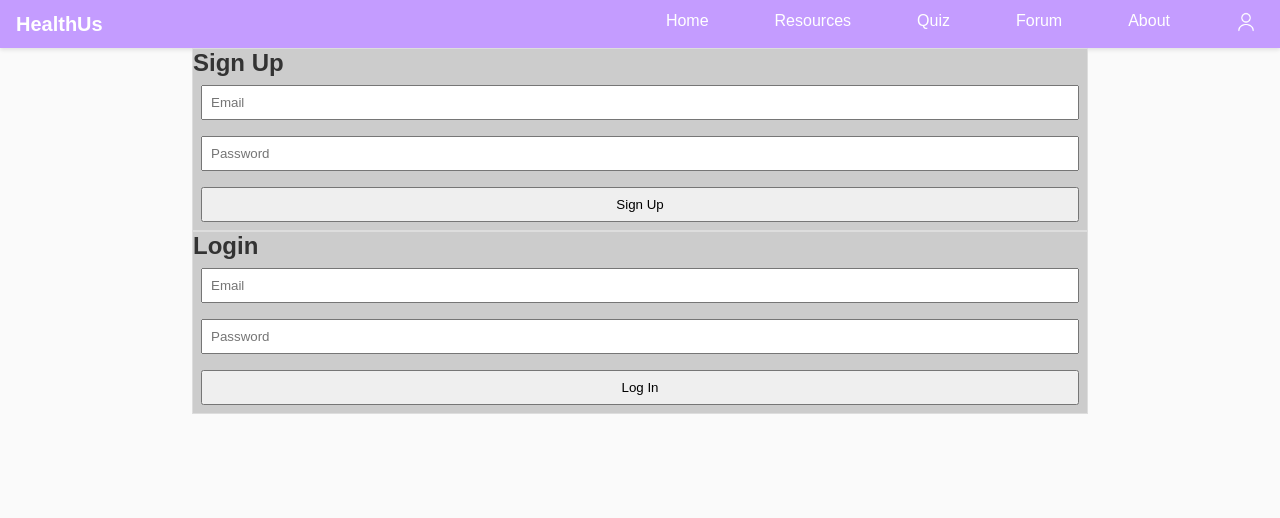
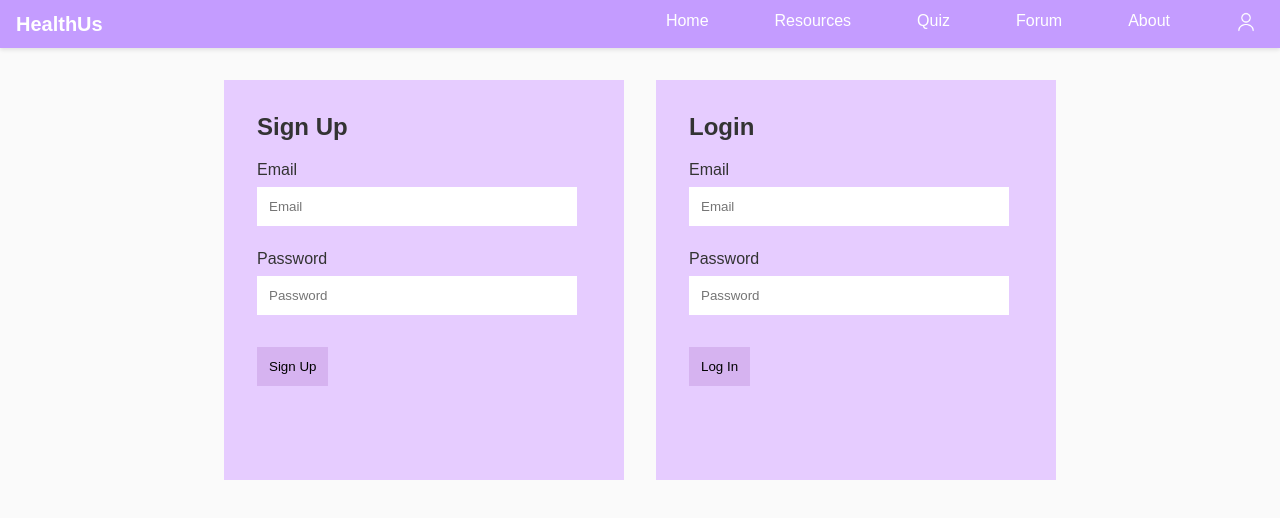
Before and after one commit to lattematics/hotpot, a React (Create React App) app: page /login in a window 1280 px wide. Shown: the top 518 px of the page. Built offline with nearby package versions, Linux system fonts and the light colour scheme.

Commit message:
Login styling pt.2

```diff
--- a/src/components/Login.jsx
+++ b/src/components/Login.jsx
@@ -16,7 +16,7 @@ function showMessage(message, divId){
   messageDiv.style.opacity=1;
   setTimeout(function(){
       messageDiv.style.opacity=0;
-  },5000);
+  },3000);
 }
 
 function Login() {
@@ -33,7 +33,7 @@ function Login() {
 
         setTimeout(function () {
           window.location = '/';
-        }, 2000);
+        }, 1500);
     })
     .catch((error)=>{
         const errorCode=error.code;
@@ -47,15 +47,17 @@ function Login() {
   };
 
   return (
-    <form class="log" onSubmit={handleSubmit}>
-      <h2>Login</h2>
-      <div id="logInMessage" class="messageDiv" style={{display: 'none'}}></div>
+    <div>
+      <form id="Login" class="log" onSubmit={handleSubmit}>
+        <h2 class="logh2">Login</h2>
+        <label>Email</label>
         <input
           type="text"
           placeholder="Email"
           value={email}
           onChange={(e) => setEmail(e.target.value)}
         />
+        <label>Password</label>
         <input
           type="password"
           placeholder="Password"
@@ -63,7 +65,9 @@ function Login() {
           onChange={(e) => setPassword(e.target.value)}
         />
         <button type="submit">Log In</button>
+        <div id="logInMessage" class="messageDiv" style={{display: 'none'}}><p>hello</p></div>
       </form>
+    </div>
   );
 }
 
--- a/src/components/Signup.jsx
+++ b/src/components/Signup.jsx
@@ -16,7 +16,7 @@ function showMessage(message, divId){
     messageDiv.style.opacity=1;
     setTimeout(function(){
         messageDiv.style.opacity=0;
-    },5000);
+    },3000);
 }
 
 function Signup() {
@@ -56,15 +56,17 @@ function Signup() {
 
 
     return (
-    <form class="log" onSubmit={handleSubmit}>
-        <h2>Sign Up</h2>
-        <div id="signUpMessage" class="messageDiv" style={{display: 'none'}}></div>
+        <div>
+            <form id="Signup" class="log" onSubmit={handleSubmit}>
+                <h2 class="logh2">Sign Up</h2>
+                <label>Email</label>
                 <input
                     type="text"
                     placeholder="Email"
                     value={email}
                     onChange={(e) => setEmail(e.target.value)}
                 />
+                <label>Password</label>
                 <input
                     type="password"
                     placeholder="Password"
@@ -72,7 +74,9 @@ function Signup() {
                     onChange={(e) => setPassword(e.target.value)}
                 />
                 <button type="submit">Sign Up</button>
+                <div id="signUpMessage" class="messageDiv" style={{display: 'none'}}></div>
             </form>
+        </div>
     );
 }
 
--- a/src/style.css
+++ b/src/style.css
@@ -410,25 +410,55 @@ textarea {
   background-color: #a369e0;
 }
 
-.formbtn {
-  margin: auto;
+.logform {
+  display: flex;
+  flex-direction: row;
+  margin: 2rem 3rem;
+  justify-content: center;
 }
 
 .log {
-  display: grid;
-  border: 1px solid #ddd;
-  background-color: #ccc;
-  align-items: vertical;
-  max-width: 70%;
-  margin: auto;
+  display: flex;
+  flex-direction: column;
+  align-items: baseline;
+  border: 1px solid #e6ccff;
+  background-color: #e6ccff;
+  padding: 1rem;
+  min-height: 25rem;
+  width: 25rem;
+}
+
+.logh2 {
+  margin: 1rem 0.75rem 0.75rem 1rem;
+}
+
+.log label {
+  margin-top: 0.5rem;
+  margin-bottom: -0.5rem;
 }
 
 .log input {
-  margin: 0.5rem;
-  padding: 0.5rem;
+  border: none;
+  display: inline-table;
+  margin: 1rem;
+  padding: 0.75rem;
+  width: 20rem;
 }
 
 .log button {
-  margin: 0.5rem;
-  padding: 0.5rem;
+  background-color: #d6b3f0;
+  border: none;
+  margin: 1rem;
+  padding: 0.75rem;
 }
+
+#Signup {
+  margin-right: 2rem;
+}
+
+.messageDiv {
+  margin: auto;
+  background-color: #e6ccff;
+  color: #6713c1;
+  border: none;
+}
```
Lines whose indentation alone changed are shown as unchanged.
